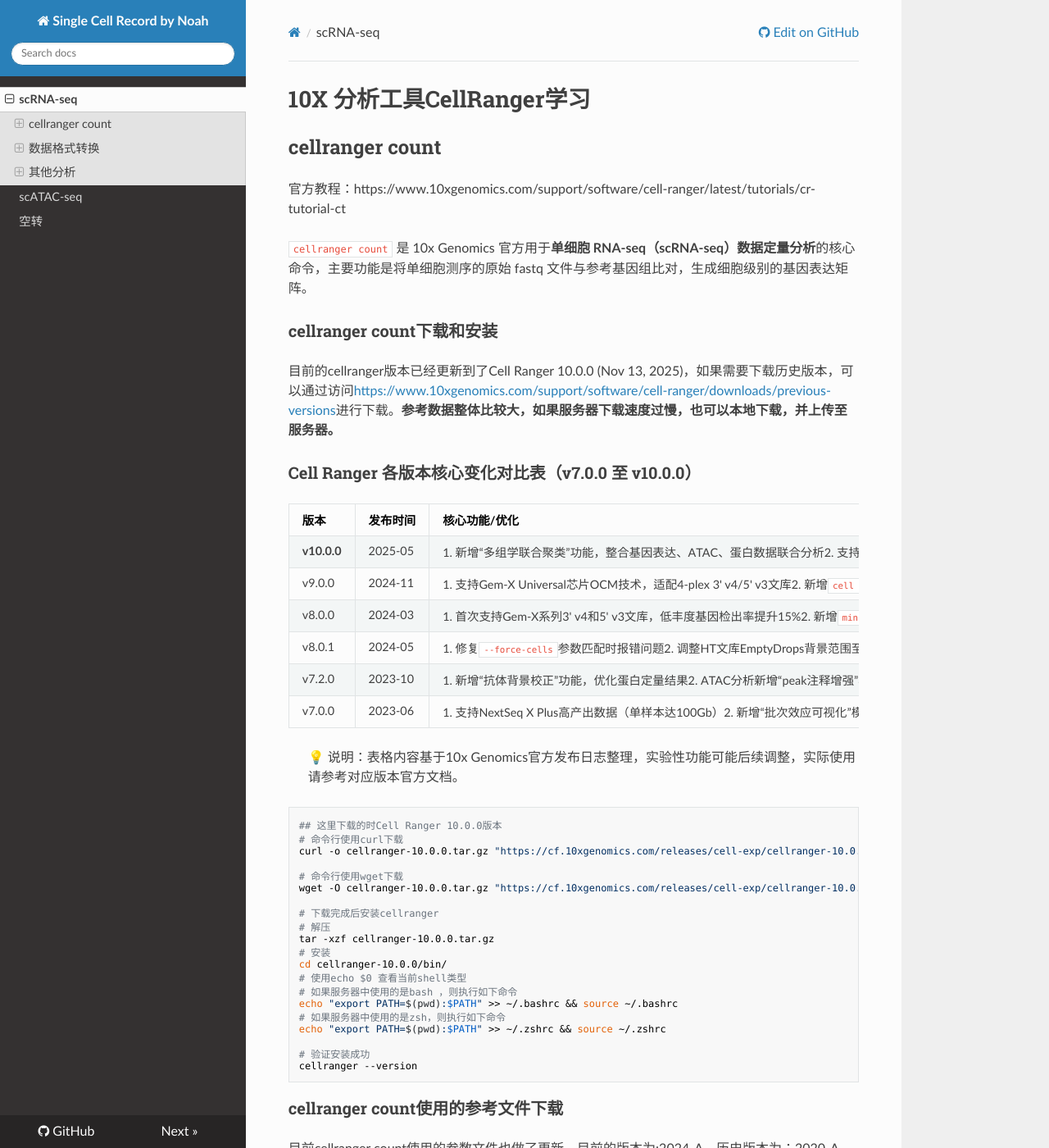
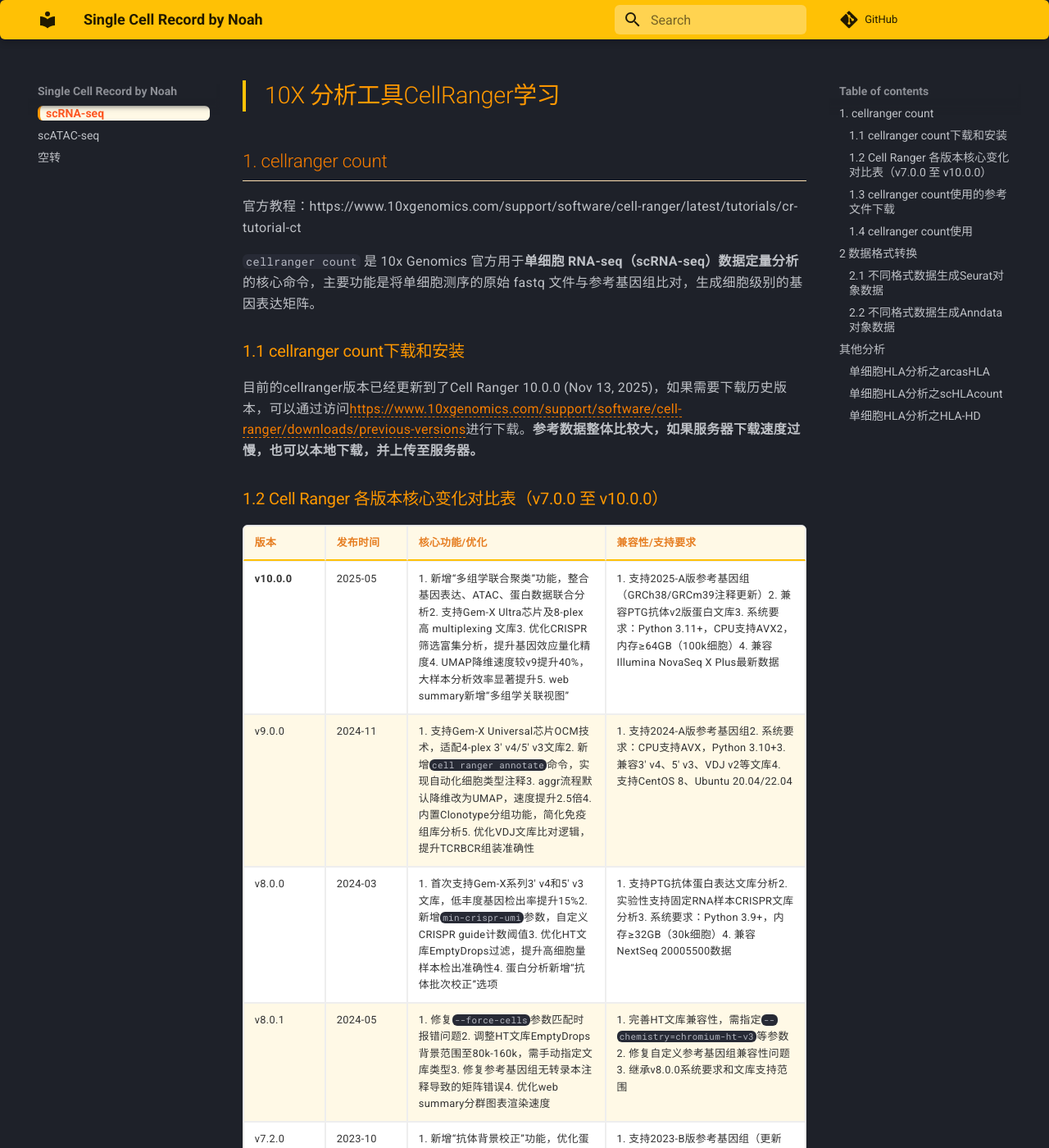
Before and after one commit to Wangjien/my-single-cell-record, an MkDocs documentation site: the page built from docs/scRNA-seq.md, in a window 1280 px wide and 1400 px high. Shown: the whole window at 82% size. Built offline with MkDocs 1.6.1 and Material for MkDocs 9.7.7, drawn with Linux system fonts in a browser that asks for light colours; nearby versions of some CDN libraries; comment, search, counter and statistics services are not loaded; some of the changed text lies outside the part shown.

Commit message:
添加cellranger

````diff
--- /dev/null
+++ b/docs/css/custom.css
@@ -0,0 +1,95 @@
+.md-typeset {
+  line-height: 1.6; /* 行高更舒展 */
+  letter-spacing: 0.02em; /* 字间距更易读 */
+}
+.md-typeset h2, .md-typeset h3 {
+  margin-top: 1.5em;
+  margin-bottom: 0.8em;
+  color: #ff9800; /* 标题用amber系颜色 */
+}
+/* 侧边栏当前章节高亮 */
+.md-nav__item--active > .md-nav__link {
+  color: #ff5722 !important;
+  font-weight: bold;
+}
+
+/* 表格样式优化 */
+.md-typeset table:not([class]) {
+  background-color: #fff; /* 表格白底 */
+  color: #333;
+  border: 1px solid #ddd;
+  border-radius: 4px;
+}
+.md-typeset table:not([class]) th {
+  background-color: #fff9e6; /* 表头浅黄色（和代码块呼应） */
+  font-weight: bold;
+}
+.md-typeset table:not([class]) td,
+.md-typeset table:not([class]) th {
+  border: 1px solid #eee;
+  padding: 0.8em 1em;
+}
+
+/* 表格奇偶行交替底色（提升阅读效率） */
+.md-typeset table:not([class]) tr:nth-child(even) {
+  background-color: #fff9e6; /* 偶数行浅黄色 */
+}
+/* 表格悬停高亮 */
+.md-typeset table:not([class]) tr:hover {
+  background-color: #fff3cd !important;
+}
+/* 表头文字加粗+颜色区分 */
+.md-typeset table:not([class]) th {
+  font-weight: 600;
+  color: #e67e22;
+  border-bottom: 2px solid #ffc107;
+}
+/* 表格内容自动换行（避免文字溢出） */
+.md-typeset table:not([class]) td {
+  white-space: normal !important;
+}
+
+/* 一级标题（如章节大标题） */
+.md-typeset h1 {
+  color: #ff9800;
+  font-size: 1.8em;
+  border-left: 4px solid #ffc107;
+  padding-left: 0.8em;
+  margin-bottom: 1em;
+}
+/* 二级标题（如表格标题） */
+.md-typeset h2 {
+  color: #f57c00;
+  font-size: 1.4em;
+  margin-top: 2em;
+  padding-bottom: 0.3em;
+  border-bottom: 1px solid #ffe0b2;
+}
+/* 超链接样式优化 */
+.md-typeset a {
+  color: #f57c00;
+  text-decoration: none;
+  border-bottom: 1px dashed #f57c00;
+}
+.md-typeset a:hover {
+  border-bottom: 1px solid #f57c00;
+}
+
+/* 侧边栏当前章节高亮（更醒目） */
+.md-nav__item--active > .md-nav__link {
+  background-color: #fff9e6;
+  padding-left: 0.5em;
+  border-left: 3px solid #ff9800;
+}
+.md-search__form {
+  background-color: rgba(255,255,255,0.3) !important;
+  border-radius: 4px;
+}
+.md-search__input {
+  color: #333 !important;
+}
+/* 全局圆角样式 */
+.md-header, .md-search__form, .md-typeset table:not([class]),
+.md-typeset code, .md-nav__item--active > .md-nav__link {
+  border-radius: 6px;
+}
--- a/docs/scRNA-seq.md
+++ b/docs/scRNA-seq.md
@@ -5,16 +5,16 @@
 
 # 10X 分析工具CellRanger学习
 
-## cellranger count
+## 1. cellranger count
 
 官方教程：https://www.10xgenomics.com/support/software/cell-ranger/latest/tutorials/cr-tutorial-ct
 
 `cellranger count` 是 10x Genomics 官方用于**单细胞 RNA-seq（scRNA-seq）数据定量分析**的核心命令，主要功能是将单细胞测序的原始 fastq 文件与参考基因组比对，生成细胞级别的基因表达矩阵。
 
-### cellranger count下载和安装
+### 1.1 cellranger count下载和安装
 
 目前的cellranger版本已经更新到了Cell Ranger 10.0.0 (Nov 13, 2025)，如果需要下载历史版本，可以通过访问[https://www.10xgenomics.com/support/software/cell-ranger/downloads/previous-versions](https://www.10xgenomics.com/support/software/cell-ranger/downloads/previous-versions)进行下载。**参考数据整体比较大，如果服务器下载速度过慢，也可以本地下载，并上传至服务器。**
-### Cell Ranger 各版本核心变化对比表（v7.0.0 至 v10.0.0）
+### 1.2 Cell Ranger 各版本核心变化对比表（v7.0.0 至 v10.0.0）
 | 版本       | 发布时间   | 核心功能/优化                                                                 | 兼容性/支持要求                                                                 |
 |------------|------------|------------------------------------------------------------------------------|---------------------------------------------------------------------------------|
 | **v10.0.0** | 2025-05    | 1. 新增“多组学联合聚类”功能，整合基因表达、ATAC、蛋白数据联合分析2. 支持Gem-X Ultra芯片及8-plex高 multiplexing 文库3. 优化CRISPR筛选富集分析，提升基因效应量化精度4. UMAP降维速度较v9提升40%，大样本分析效率显著提升5. web summary新增“多组学关联视图” | 1. 支持2025-A版参考基因组（GRCh38/GRCm39注释更新）2. 兼容PTG抗体v2版蛋白文库3. 系统要求：Python 3.11+，CPU支持AVX2，内存≥64GB（100k细胞）4. 兼容Illumina NovaSeq X Plus最新数据 |
@@ -50,11 +50,11 @@
 ```
 
 
-### cellranger count使用的参考文件下载
+### 1.3 cellranger count使用的参考文件下载
 
 目前cellranger count使用的参数文件也做了更新，目前的版本为:2024-A，历史版本为：2020-A（[https://www.10xgenomics.com/support/software/cell-ranger/latest/release-notes/cr-reference-release-notes#2020-a](https://www.10xgenomics.com/support/software/cell-ranger/latest/release-notes/cr-reference-release-notes#2020-a)）。
 
-*<font color="red"> Human reference (GRCh38) - 2024-A</font>
+<font color="red"> Human reference (GRCh38) - 2024-A</font>
 
 ```pwsh
 # wget 下载
@@ -68,6 +68,7 @@
 解压后的文件目录中包括如下的文件
 ![](./imgs/huamn_cellranger_ref.png)
 ![human](./imgs/huamn_cellranger_ref2.png)
+
 * Mouse reference (GRCm39) - 2024-A
 
 ```pwsh
@@ -91,7 +92,7 @@
 # 选择一种下载方式，下载成功后解压文件
 tar -xzf refdata-gex-mRatBN7-2-2024-A.tar.gz
 ```
-### cellranger count使用
+### 1.4 cellranger count使用
 <font color="blue"> 这里使用cellranger官方提供的示例数据，数据下载地址[https://www.10xgenomics.com/support/software/cell-ranger/8.0/tutorials/cr-tutorial-ct](https://www.10xgenomics.com/support/software/cell-ranger/8.0/tutorials/cr-tutorial-ct) </font>
 ```pwsh
 mkdir run_cellranger_count && cd run_cellranger_count
@@ -159,9 +160,9 @@
 └── web_summary.html # web报告文件
 ```
 
-## 数据格式转换
-### 不同格式数据生成Seurat对象数据
-### 不同格式数据生成Anndata对象数据
+## 2 数据格式转换
+### 2.1 不同格式数据生成Seurat对象数据
+### 2.2 不同格式数据生成Anndata对象数据
 
 
 
--- a/mkdocs.yml
+++ b/mkdocs.yml
@@ -18,9 +18,19 @@
   - scATAC-seq: scATAC-seq.md
   - 空转: 空转.md
 
-theme: readthedocs
+theme:
+  name: material
+  features:
+    - content.code.copy  # 代码块右侧显示“复制”按钮
+  palette:
+    # 主色调（primary）可选：indigo、blue、red、green、amber等
+    primary: amber
+    # 强调色（accent）可选：indigo、blue、red等
+    accent: red
+    # 深色模式（可选）
+    scheme: slate  # 切换为深色主题
 extra_css:
-  - custom.css
+  - css/custom.css  # 如果有自定义 CSS 文件，可以添加路径
 
 # 补充：开启目录折叠（readthedocs 主题支持）
 markdown_extensions:
````
Also changed, not shown: custom.css (deleted, +0 -24 lines).
